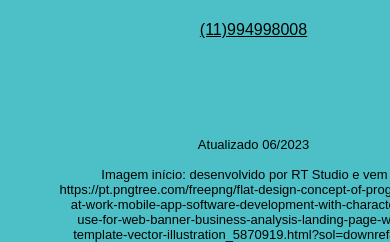
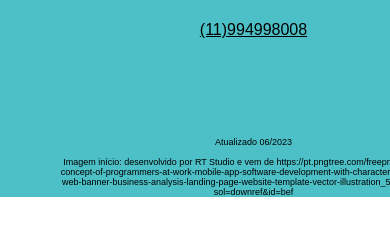
Before and after one commit to ViniciusMufalo/Portfolio_Vinicius_Mufalo, a plain HTML site: page index.html in a window 390 px wide. Shown: the part 3015-3257 px from the top of the page. After the commit the page ends 3212 px from the top, so only its background shows below. Drawn offline with nearby package versions, Linux system fonts and the light colour scheme.

Commit message:
Update style.css

```diff
--- a/src/css/style.css
+++ b/src/css/style.css
@@ -303,4 +303,7 @@ main .inicio_descricao_e_img,
         align-self: center;
     }
 
+    .info_complementar{
+        font-size: xx-small;
+    }
 }
```
